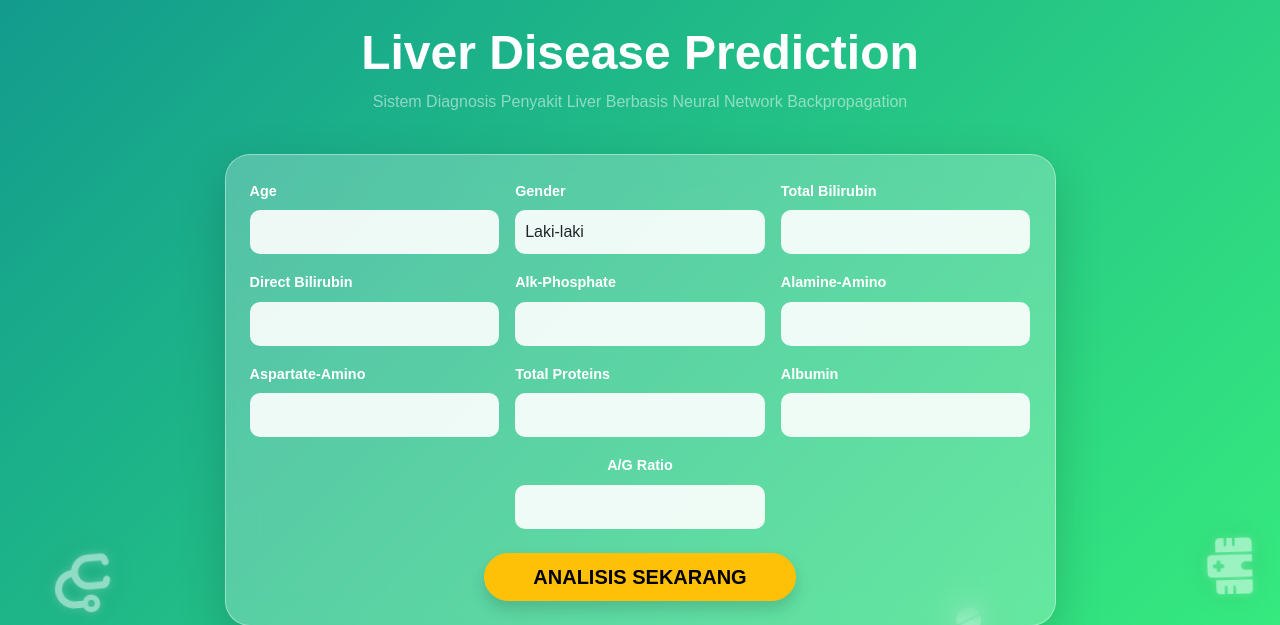
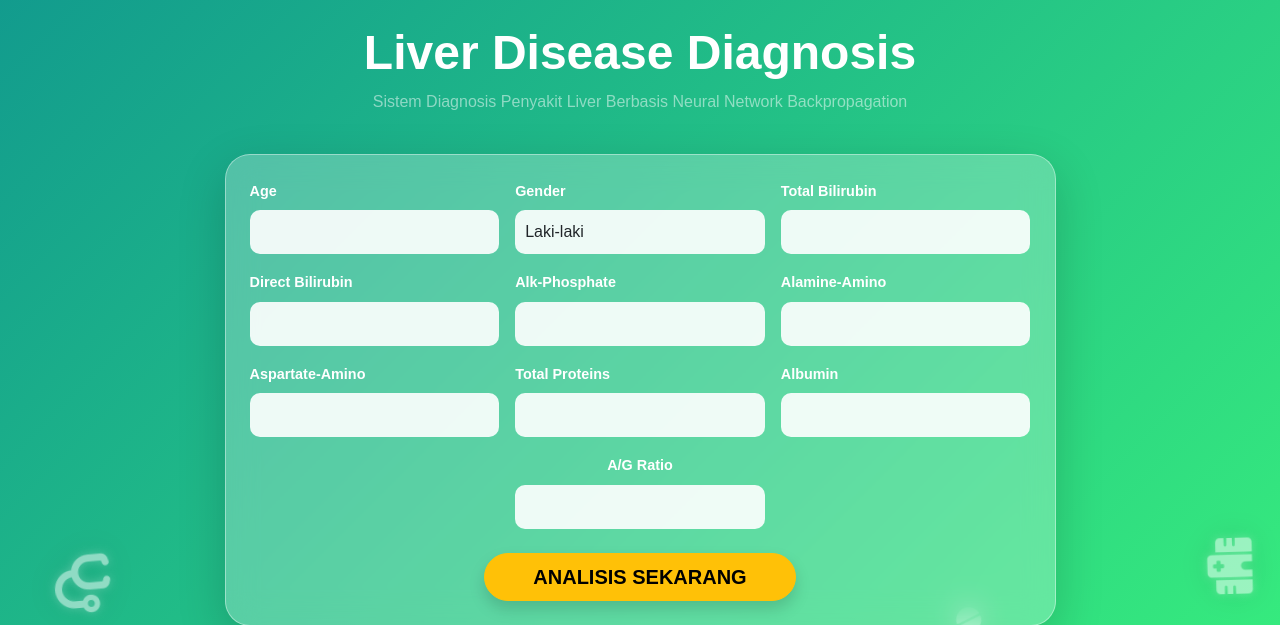
Before and after one commit to DedeTwoThousand6/Liver-Lisease-Analysis-App-, a Flask app: page / in a window 1280 px wide. Shown: the part 56-681 px from the top of the page. Run offline with Flask 3, Linux system fonts and the light colour scheme.

Commit message:
Fix HTML structure and update content for index.html

```diff
--- a/templates/index.html
+++ b/templates/index.html
@@ -45,7 +45,7 @@
 <div class="container py-4">
     <div class="row justify-content-center">
         <div class="col-md-10 text-center mb-4">
-            <h2 class="fw-bold text-white display-5">Liver Disease Prediction</h2>
+            <h2 class="fw-bold text-white display-5">Liver Disease Diagnosis</h2>
             <p class="text-white-50">Sistem Diagnosis Penyakit Liver Berbasis Neural Network Backpropagation</p>
         </div>
 
```
